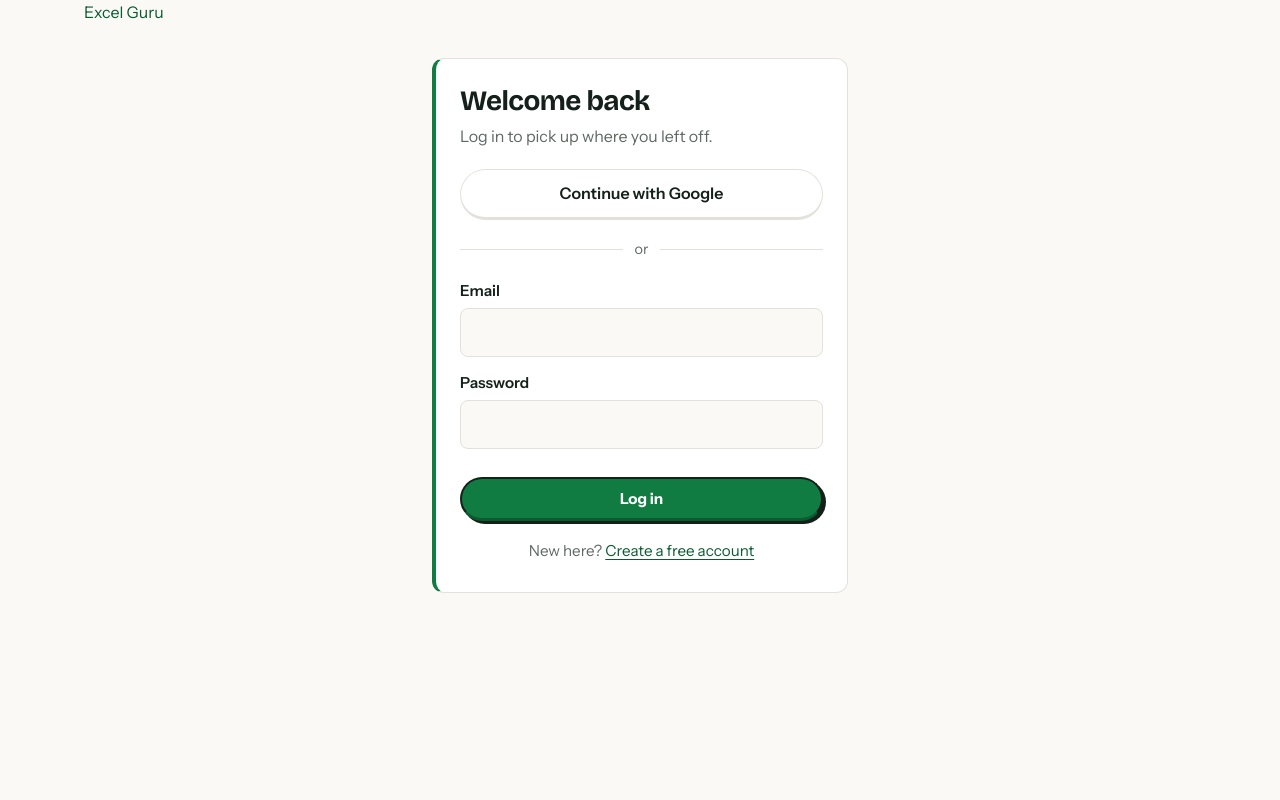
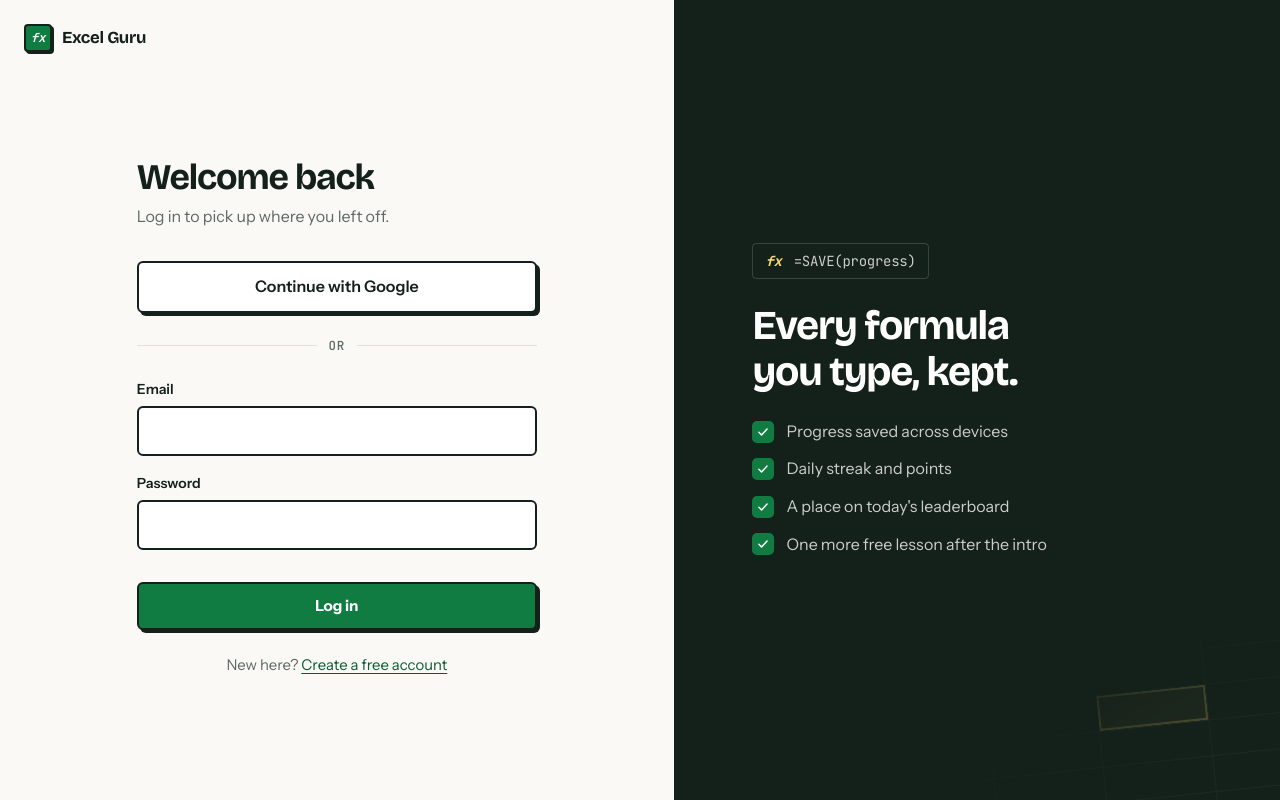
Before and after one commit to AS3-AI/excel-guru, a Next.js app in the folder apps/web/: page /login in a window 1280 px wide. Built offline with nearby package versions, Linux system fonts and the light colour scheme.

Commit message:
auth: split-screen sign-up and log-in
- form pane plus an ink panel listing what an account gives you
- neobrutal inputs with focus offset, Google button on the keycap style
- drop the inline style on the login error alert

```diff
--- a/apps/web/app/(auth)/auth.css
+++ b/apps/web/app/(auth)/auth.css
@@ -1,33 +1,64 @@
 /* Sign-up, log-in and onboarding pages. Tokens from lib/tokens.css. */
-.auth { min-height: 100vh; display: flex; flex-direction: column; }
-.auth-main { flex: 1; display: flex; align-items: flex-start; justify-content: center; padding: 32px 16px 64px; }
-.auth-card {
-  width: 100%; max-width: 26rem; background: var(--surface); border: 1px solid var(--border);
-  border-left: 4px solid var(--primary); border-radius: 12px; padding: 28px 24px;
+.auth { min-height: 100dvh; display: grid; grid-template-columns: minmax(0, 1fr); flex: 1 0 auto; }
+@media (min-width: 960px) { .auth { grid-template-columns: minmax(0, 1fr) minmax(0, 0.9fr); } }
+.auth-pane { display: flex; flex-direction: column; min-width: 0; }
+.auth-top { padding: var(--s5) var(--s5) 0; }
+.auth-main { flex: 1; display: flex; align-items: center; justify-content: center; padding: var(--s7) var(--s5) var(--s8); }
+
+.auth-card { width: 100%; max-width: 25rem; animation: auth-in var(--d3) var(--ease); }
+@keyframes auth-in { from { opacity: 0; transform: translateY(8px); } }
+.auth-card h1 { font-size: clamp(1.8rem, 4vw, 2.25rem); letter-spacing: -0.03em; margin-bottom: var(--s2); }
+.auth-card .lead { font-size: 1rem; margin-bottom: var(--s6); }
+
+.auth-form { display: grid; gap: var(--s4); }
+.auth-field { display: grid; gap: 6px; }
+.auth-field label { font-weight: 600; font-size: var(--fs-sm); color: var(--ink); }
+.auth-field input {
+  min-height: 46px; padding: 10px 14px; font: inherit; font-size: 1rem; min-width: 0;
+  border: var(--line); border-radius: var(--r); background: var(--surface); color: var(--text);
+    transition: border-color var(--d2) var(--ease), box-shadow var(--d2) var(--ease);
 }
-.auth-card h1 { font-size: 1.75rem; margin-bottom: 8px; }
-.auth-card .lead { font-size: 1rem; margin-bottom: 20px; }
-.auth-form { display: grid; gap: 14px; }
-.auth-field { display: grid; gap: 4px; }
-.auth-field label { font-weight: 600; font-size: 0.95rem; color: var(--ink); }
-.auth-field input {
-  padding: 11px 13px; font: inherit; border: 1px solid var(--border); border-radius: 8px;
-  background: var(--surface-warm); color: var(--text); min-width: 0;
+.auth-field input:hover { background: var(--surface-warm); }
+.auth-field input:focus { outline: none; box-shadow: 3px 3px 0 var(--primary); }
+.auth-field input[aria-invalid="true"] { border-color: var(--danger); box-shadow: 0 0 0 3px color-mix(in srgb, var(--danger) 12%, transparent); }
+.auth-field .hint { font-size: 0.82rem; color: var(--muted); }
+.auth-field .err, .auth-alert.err { font-size: 0.875rem; color: var(--danger); margin: 0; }
+.auth-alert { margin: 0; padding: 10px 12px; border-radius: var(--r); border: var(--line); font-size: 0.93rem; }
+.auth-alert.err { border-color: color-mix(in srgb, var(--danger) 30%, var(--border)); background: color-mix(in srgb, var(--danger) 6%, var(--surface)); }
+.auth-alert.ok { color: var(--ink); background: var(--primary-tint); border-color: color-mix(in srgb, var(--primary) 25%, var(--border)); }
+.auth-card > .auth-alert { margin-bottom: var(--s4); }
+.auth .btn { width: 100%; min-height: 48px; }
+.btn-google {
+  display: flex; align-items: center; justify-content: center; gap: 10px;
+  width: 100%; min-height: 48px; padding: 11px 18px; font: inherit; font-weight: 600; cursor: pointer;
+  border: var(--line); border-radius: var(--r); box-shadow: 3px 3px 0 var(--ink);
+  background: var(--surface); color: var(--ink);
+  transition: background-color var(--d2) var(--ease), transform var(--d1) var(--ease), box-shadow var(--d1) var(--ease);
 }
-.auth-field input[aria-invalid="true"] { border-color: var(--danger); }
-.auth-field .hint { font-size: 0.85rem; color: var(--muted); }
-.auth-field .err, .auth-alert.err { font-size: 0.9rem; color: var(--danger); margin: 0; }
-.auth-alert { margin: 0; padding: 10px 12px; border-radius: 8px; border: 1px solid var(--border); font-size: 0.95rem; }
-.auth-alert.ok { color: var(--ink); background: var(--surface-warm); }
-.auth .btn { width: 100%; border-bottom: 3px solid var(--primary-strong); border-radius: 999px; }
-.btn-google {
-  width: 100%; padding: 11px 18px; font: inherit; font-weight: 600; cursor: pointer;
-  border: 1px solid var(--border); border-bottom-width: 3px; border-radius: 999px;
-  background: var(--surface); color: var(--ink);
+.btn-google:hover { background: var(--butter); }
+.btn-google:active:not(:disabled) { transform: translate(3px, 3px); box-shadow: none; }
+.btn-google:disabled { opacity: 0.6; cursor: default; }
+.auth-or { display: flex; align-items: center; gap: 12px; color: var(--muted); font: 500 var(--fs-xs) var(--mono); text-transform: uppercase; letter-spacing: 0.06em; margin: var(--s5) 0; }
+.auth-or::before, .auth-or::after { content: ""; flex: 1; border-top: 1px solid var(--border); }
+.auth-switch { margin: var(--s5) 0 0; color: var(--muted); font-size: 0.93rem; text-align: center; }
+.auth-signout { margin-top: var(--s5); text-align: center; font-size: var(--fs-sm); color: var(--muted); }
+.link-btn { background: none; border: 0; padding: 0; font: inherit; color: var(--primary-strong); text-decoration: underline; text-underline-offset: 3px; cursor: pointer; }
+
+/* The ink panel: real account benefits over a faint sheet. */
+.auth-aside { display: none; }
+@media (min-width: 960px) {
+  .auth-aside {
+    position: relative; overflow: hidden; display: flex; flex-direction: column; justify-content: center; gap: var(--s5);
+    padding: var(--s8) clamp(var(--s7), 6vw, var(--s9)); background: var(--ink); border-left: var(--line); color: rgb(255 255 255 / 0.78);
+  }
+  .auth-aside h2 { color: #fff; font-size: clamp(2rem, 3.2vw, 2.75rem); letter-spacing: -0.03em; max-width: 14ch; margin: 0; position: relative; }
+  .auth-aside ul { position: relative; list-style: none; margin: 0; padding: 0; display: grid; gap: var(--s3); }
+  .auth-aside li { display: flex; align-items: center; gap: var(--s3); }
+  .auth-aside li span { display: grid; place-items: center; width: 22px; height: 22px; border-radius: 5px; background: var(--primary); color: #fff; flex: none; }
+  .auth-fx { position: relative; align-self: flex-start; display: inline-flex; gap: 12px; margin: 0; padding: 6px 12px; border: 1px solid rgb(255 255 255 / 0.16); border-radius: var(--r-sm); font-size: var(--fs-sm); }
+  .auth-fx b { color: var(--highlight); font-style: italic; }
+  .auth-sheet { position: absolute; right: -40px; bottom: -40px; display: grid; grid-template-columns: repeat(4, 110px); grid-auto-rows: 36px; opacity: 0.5; transform: rotate(-6deg); mask-image: linear-gradient(to top left, #000, transparent 70%); -webkit-mask-image: linear-gradient(to top left, #000, transparent 70%); }
+  .auth-sheet i { border-right: 1px solid rgb(255 255 255 / 0.12); border-bottom: 1px solid rgb(255 255 255 / 0.12); }
+  .auth-sheet i:nth-child(11) { background: rgb(246 220 110 / 0.18); box-shadow: inset 0 0 0 2px var(--highlight); }
 }
-.btn-google:disabled { opacity: 0.6; cursor: default; }
-.auth-or { display: flex; align-items: center; gap: 12px; color: var(--muted); font-size: 0.9rem; margin: 18px 0; }
-.auth-or::before, .auth-or::after { content: ""; flex: 1; border-top: 1px solid var(--border); }
-.auth-switch { margin: 18px 0 0; color: var(--muted); font-size: 0.95rem; text-align: center; }
-.auth-signout { margin-top: 18px; text-align: center; }
-.link-btn { background: none; border: 0; padding: 0; font: inherit; color: var(--primary); text-decoration: underline; cursor: pointer; }
+@media (max-width: 640px) { .auth-main { align-items: flex-start; padding-top: var(--s6); } }
--- a/apps/web/app/(auth)/layout.tsx
+++ b/apps/web/app/(auth)/layout.tsx
@@ -1,15 +1,31 @@
-import Link from "next/link";
+import { Logo } from "@/components/SiteChrome";
+import { Icon } from "@/components/icons";
 import "./auth.css";
+
+const PERKS = [
+  "Progress saved across devices",
+  "Daily streak and points",
+  "A place on today's leaderboard",
+  "One more free lesson after the intro",
+];
 
 export default function AuthLayout({ children }: { children: React.ReactNode }) {
   return (
     <div className="auth">
-      <header className="wrap">
-        <div className="brand">
-          <Link href="/" style={{ textDecoration: "none" }}>Excel Guru</Link>
+      <div className="auth-pane">
+        <header className="auth-top"><Logo /></header>
+        <main className="auth-main" id="main">{children}</main>
+      </div>
+      <aside className="auth-aside" aria-label="What an account gives you">
+        <p className="auth-fx num" aria-hidden="true"><b>fx</b>=SAVE(progress)</p>
+        <h2>Every formula you type, kept.</h2>
+        <ul>
+          {PERKS.map((p) => <li key={p}><span aria-hidden="true"><Icon name="check" size={14} strokeWidth={2.5} /></span>{p}</li>)}
+        </ul>
+        <div className="auth-sheet" aria-hidden="true">
+          {Array.from({ length: 24 }, (_, i) => <i key={i} />)}
         </div>
-      </header>
-      <main className="auth-main">{children}</main>
+      </aside>
     </div>
   );
 }
--- a/apps/web/app/(auth)/login/page.tsx
+++ b/apps/web/app/(auth)/login/page.tsx
@@ -32,7 +32,7 @@ export default async function LoginPage({
     <div className="auth-card">
       <h1>Welcome back</h1>
       <p className="lead">Log in to pick up where you left off.</p>
-      {error && <p className="auth-alert err" role="alert" style={{ marginBottom: 16 }}>{error}</p>}
+      {error && <p className="auth-alert err" role="alert">{error}</p>}
       <GoogleButton next={next} />
       <div className="auth-or">or</div>
       <LoginForm next={next} />
```
